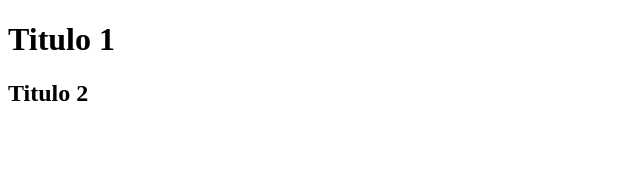
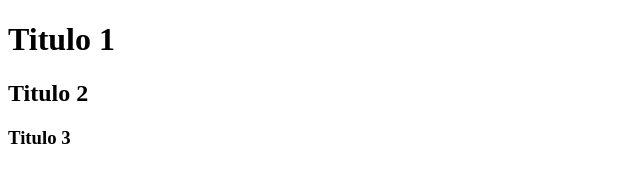
Before and after one commit to Piter31/RepoDePruebaVSC, a plain HTML site: page index.html in a window 1280 px wide. Shown: the full height of the page, 0-640 px from the left. Drawn offline with Linux system fonts and the light colour scheme.

Commit message:
primeros cambios

```diff
--- a/index.html
+++ b/index.html
@@ -10,7 +10,7 @@
 <body>
     <h1>Titulo 1</h1>
     <h2>Titulo 2</h2>
-
+    <h3>Titulo 3</h3>
 </body>
 
 </html>
```
